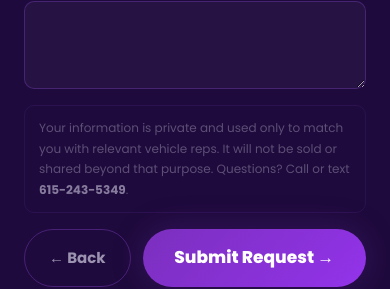
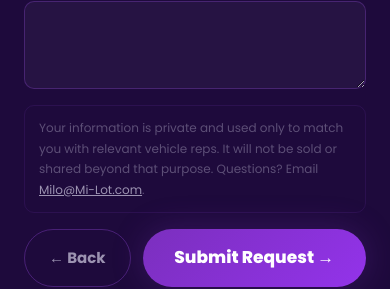
Before and after one commit to TantillaGodzilla/mi-lot-site, a Next.js app: page /get-started in a window 390 px wide. Both pictures are taken after a click on the button "Next →". Shown: the part 985-1274 px from the top of the page. Built offline with nearby package versions, Linux system fonts and the light colour scheme; a web font is replaced by a local one.

Commit message:
Replace footer phone with email link

```diff
--- a/app/components/LeadForm.tsx
+++ b/app/components/LeadForm.tsx
@@ -1226,8 +1226,14 @@ export default function LeadForm() {
           }}>
             Your information is private and used only to match you with relevant vehicle reps.
             It will not be sold or shared beyond that purpose.{" "}
-            Questions? Call or text{" "}
-            <strong style={{ color: "rgba(240,238,255,0.5)" }}>615-243-5349</strong>.
+            Questions? Email{" "}
+            <a
+              href="mailto:Milo@Mi-Lot.com"
+              style={{ color: "rgba(240,238,255,0.6)", textDecoration: "underline" }}
+            >
+              Milo@Mi-Lot.com
+            </a>
+            .
           </p>
 
           {status === "error" && (
```
